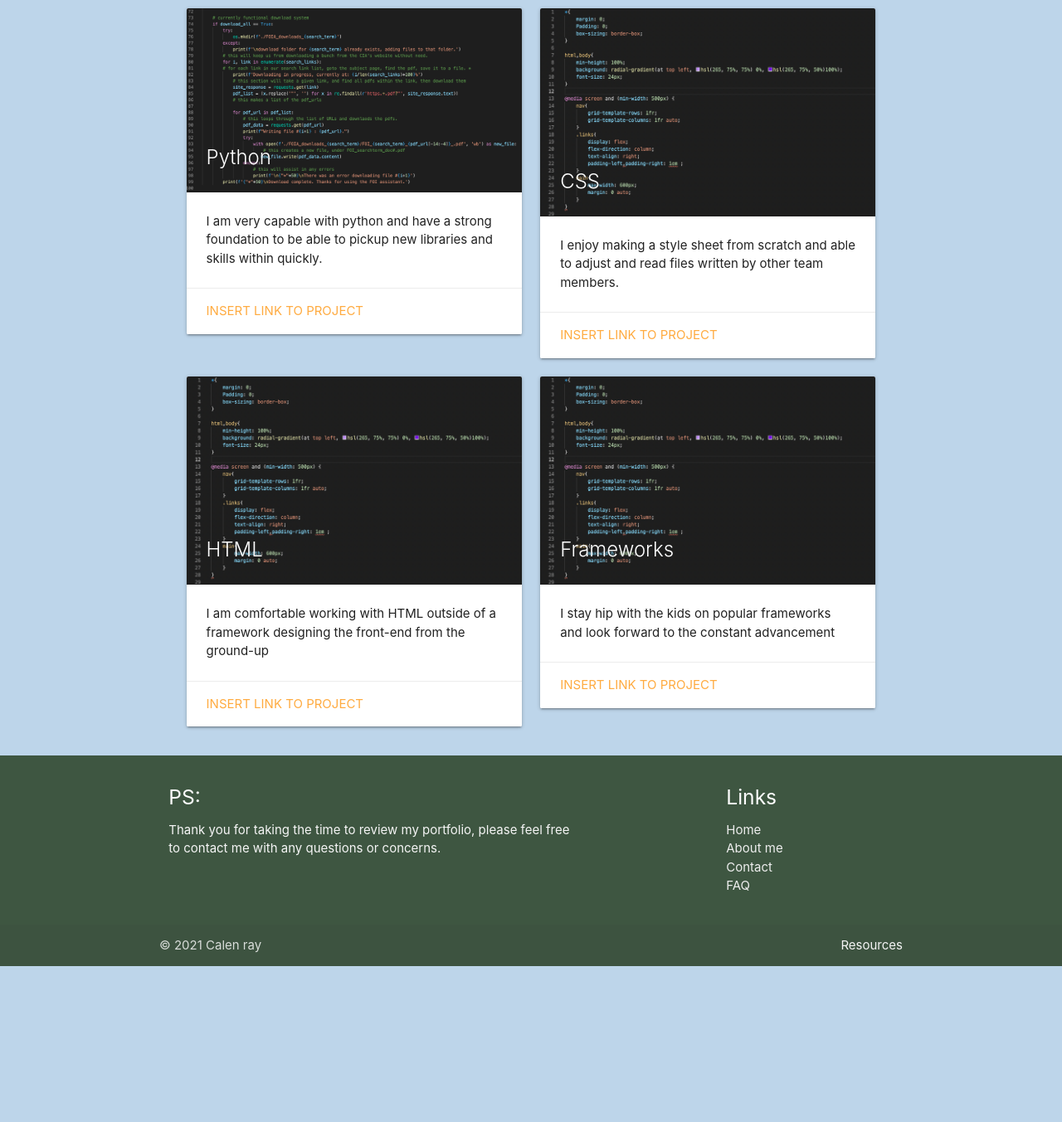
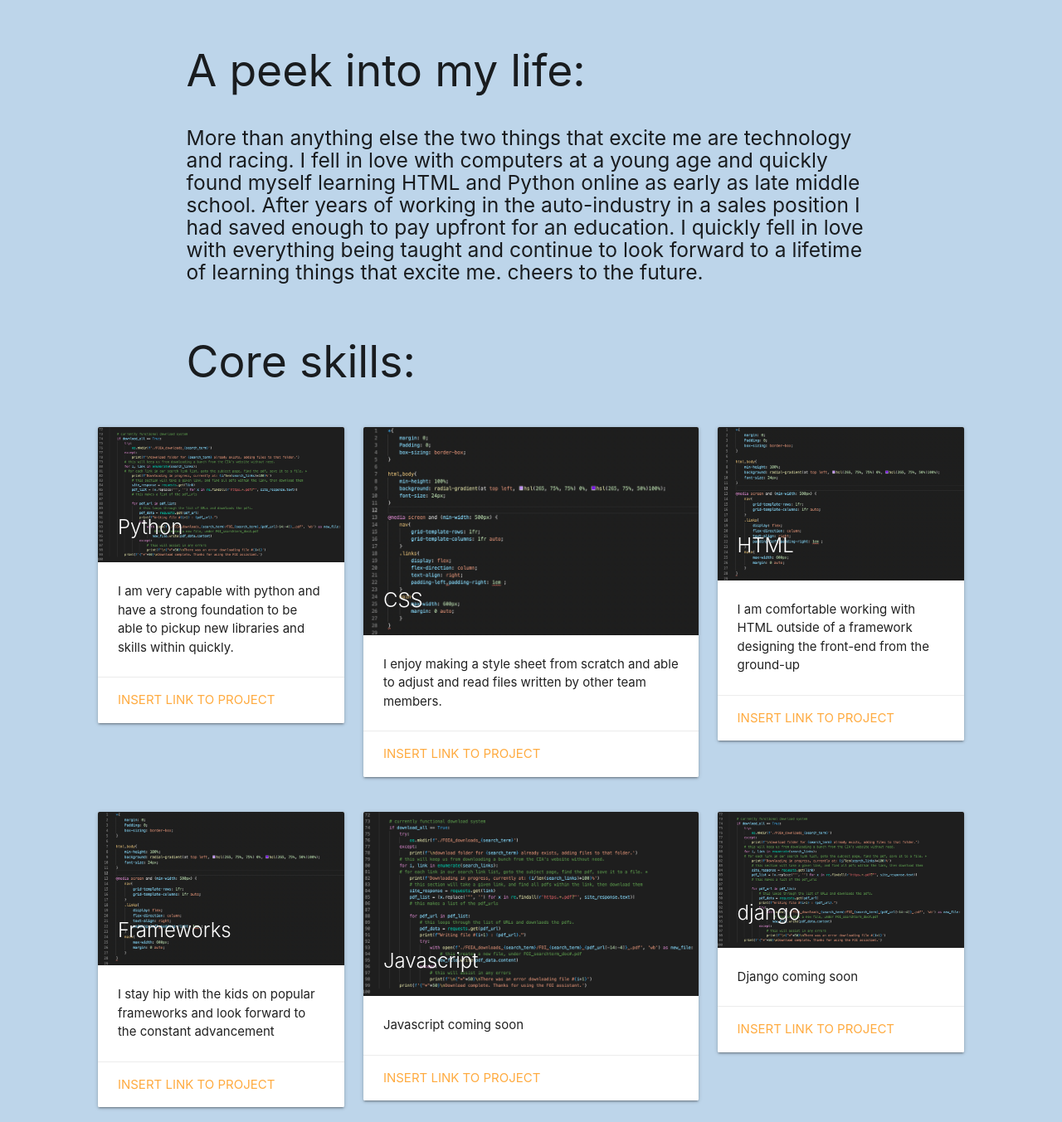
Before and after one commit to Calen-Ray/calen-ray.github.io, a plain HTML site: page index.html in a window 1280 px wide. Shown: the part 505-1858 px from the top of the page at 83% size. Before the commit the page ends 1670 px from the top, so only its background shows below. Drawn offline with nearby package versions, Linux system fonts and the light colour scheme.

Commit message:
added files

```diff
--- a/index.html
+++ b/index.html
@@ -17,14 +17,27 @@
 </head>
 <body class="blue-background">
 
+
+
     <div class="row center-text">
+
+        <img src="css.png" class="profile-photo col 5 offset-s5" alt="">
         <h1 class="col s10 l8 offset-s1 offset-l2">
             <span>Hello there,</span> <br> my name is <span class="hunter-green-text">Calen</span>.
         </h1>
 
         <h3 class="col s10 l4 offset-l2">I describe myself as:</h3>
-        <h3 class="col s7 l3 offset-s2 personal-animation" ></h3>
+        <h3 class="col s7 l3 offset-s2 personal-animation" style="height:100px" ></h3>
 
+    </div>
+    <div class="row">
+        <h2 class="col l8 offset-l2">A peek into my life:</h2>
+        <h5 class="col l8 offset-l2">More than anything else the two things that excite me are technology and racing.
+            I fell in love with computers at a young age and quickly found myself learning HTML and Python online as early as late middle school.
+            After years of working in the auto-industry in a sales position I had saved enough to pay upfront for an education.
+            I quickly fell in love with everything being taught and continue to look forward to a lifetime of learning things that excite me.
+            cheers to the future.
+        </h5>
     </div>
     <div>
         <div class="row">
@@ -36,7 +49,7 @@
 
             <!-- Card for python project -->
 
-            <div class="col s8 l4 offset-s2 offset-l2">
+            <div class="col s8 l3 offset-s2 offset-l1">
             <div class="card">
                 <div class="card-image">
                 <img src="python.png">
@@ -70,7 +83,7 @@
 
             <!-- Card for HTML project -->
 
-            <div class="col s8 l4 offset-l2 offset-s2">
+            <div class="col s8 l3 offset-s2">
                 <div class="card">
                     <div class="card-image">
                     <img src="css.png">
@@ -85,28 +98,70 @@
                 </div>
             </div>
 
+        <!-- end div tag for row one -->
+        </div>
+        <div class="row">
 
-            <div class="col s8 offset-s2 l4">
+
+
+            <div class="col s8 offset-s2 offset-l1 l3">
                 <div class="card">
                     <div class="card-image">
-                    <img src="css.png">
-                    <span class="card-title">Frameworks</span>
+                        <img src="css.png">
+                        <span class="card-title">Frameworks</span>
                     </div>
                     <div class="card-content">
-                    <p>I stay hip with the kids on popular frameworks and look forward to the constant advancement</p>
+                        <p>I stay hip with the kids on popular frameworks and look forward to the constant advancement</p>
                     </div>
                     <div class="card-action">
-                    <a href="#" class="gold-text">INSERT LINK TO project</a>
+                        <a href="#" class="gold-text">INSERT LINK TO project</a>
+                    </div>
+                </div>
+            </div>
+
+
+            <!-- Card for javascript project -->
+
+            <div class="col s8 l4 offset-s2">
+                <div class="card">
+                    <div class="card-image">
+                        <img src="python.png">
+                        <span class="card-title">Javascript</span>
+                    </div>
+                    <div class="card-content">
+                        <p>Javascript coming soon</p>
+                    </div>
+                    <div class="card-action">
+                        <a href="#"class="gold-text">INSERT LINK TO project</a>
+                    </div>
+                </div>
+            </div>
+
+
+            <!-- Card for Django project -->
+
+            <div class="col s8 l3">
+                <div class="card">
+                    <div class="card-image">
+                        <img src="python.png">
+                        <span class="card-title">django</span>
+                    </div>
+                    <div class="card-content">
+                        <p>Django coming soon</p>
+                    </div>
+                    <div class="card-action">
+                        <a href="#"class="gold-text">INSERT LINK TO project</a>
                     </div>
                 </div>
             </div>
 
 
 
+        </div>
 
 
 
-        </div>
+
 
 
 
--- a/style.css
+++ b/style.css
@@ -1,6 +1,8 @@
 h1{
     color:red;
 }
+
+
 
 :root{
     --color-hunter-green: #3E5641;
@@ -10,6 +12,15 @@ h1{
     --color-charleston-green:#282B28 ;
     --color-green-sheen: #83BCA9;
 }
+
+.profile-photo{
+    border-radius: 200px;
+    box-shadow: 5px 5px 5px;
+    height: 150px;
+    width: 150px;
+    transform: translateX(40px);
+}
+
 
 /*  */
 .hunter-green-background{
@@ -110,7 +121,7 @@ C2A83E gold metallic
         content: "A tester";
     }
     60%{
-        content: "Software Engineer";
+        content: "Junior Software Engineer";
     }
     70%{
         content: "Solution expert";
```
Also changed, not shown: 1 other file.
